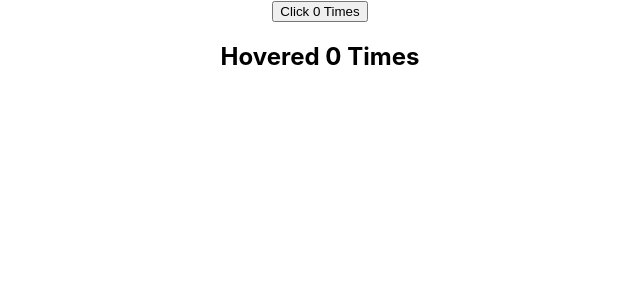
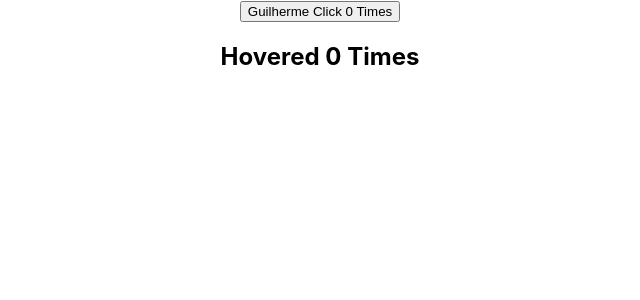
Before and after one commit to GuilhermeFDiniz/codevolution-course, a React (Create React App) app in the folder hello-world/: page / in a window 1280 px wide. Shown: the top 300 px of the page, without its empty margins (320-960 px from the left). Built offline with nearby package versions, Linux system fonts and the light colour scheme.

Commit message:
Higher Order Components passing different props between components

```diff
--- a/hello-world/src/App.js
+++ b/hello-world/src/App.js
@@ -6,8 +6,8 @@ import HoverCounter from './components/HoverCounter';
 function App() {
   return (
     <div className="App">
-     <ClickCounter/>
-     <HoverCounter/>
+     <ClickCounter name="Guilherme"/>
+     <HoverCounter />
     </div>
   );
 }
--- a/hello-world/src/components/ClickCounter.js
+++ b/hello-world/src/components/ClickCounter.js
@@ -5,12 +5,13 @@ class ClickCounter extends Component {
 
   render() {
     const {count, incrementCount} = this.props
+     console.log(this.props.name)
     return (
       <div>
-        <button onClick={incrementCount}>Click {count} Times</button>
+        <button onClick={incrementCount}>{this.props.name} Click {count} Times</button>
       </div>
     )
   }
 }
 
-export default UpdatedComponent(ClickCounter)
+export default UpdatedComponent(ClickCounter, 2)
--- a/hello-world/src/components/HoverCounter.js
+++ b/hello-world/src/components/HoverCounter.js
@@ -13,4 +13,4 @@ class HoverCounter extends Component {
   }
 }
 
-export default UpdatedComponent(HoverCounter)
+export default UpdatedComponent(HoverCounter, 5)
--- a/hello-world/src/components/withCounter.js
+++ b/hello-world/src/components/withCounter.js
@@ -1,24 +1,28 @@
 import React from "react";
 
-const UpdatedComponent = (OriginalComponent) => {
+const UpdatedComponent = (OriginalComponent, incrementNumber) => {
   class NewComponent extends React.Component{
     constructor(props) {
       super(props)
 
       this.state = {
          count: 0
+
       }
     }
 
     incrementCount = () => {
       this.setState(prevState => {
-        return {count: prevState.count +1}
+        return {count: prevState.count + incrementNumber}
       })
     }
     render(){
+      console.log(this.props)
       return(
         <OriginalComponent count={this.state.count}
-        incrementCount={this.incrementCount}/>
+        incrementCount={this.incrementCount}
+        {... this.props}
+        />
       )}
   }
   return NewComponent
```
